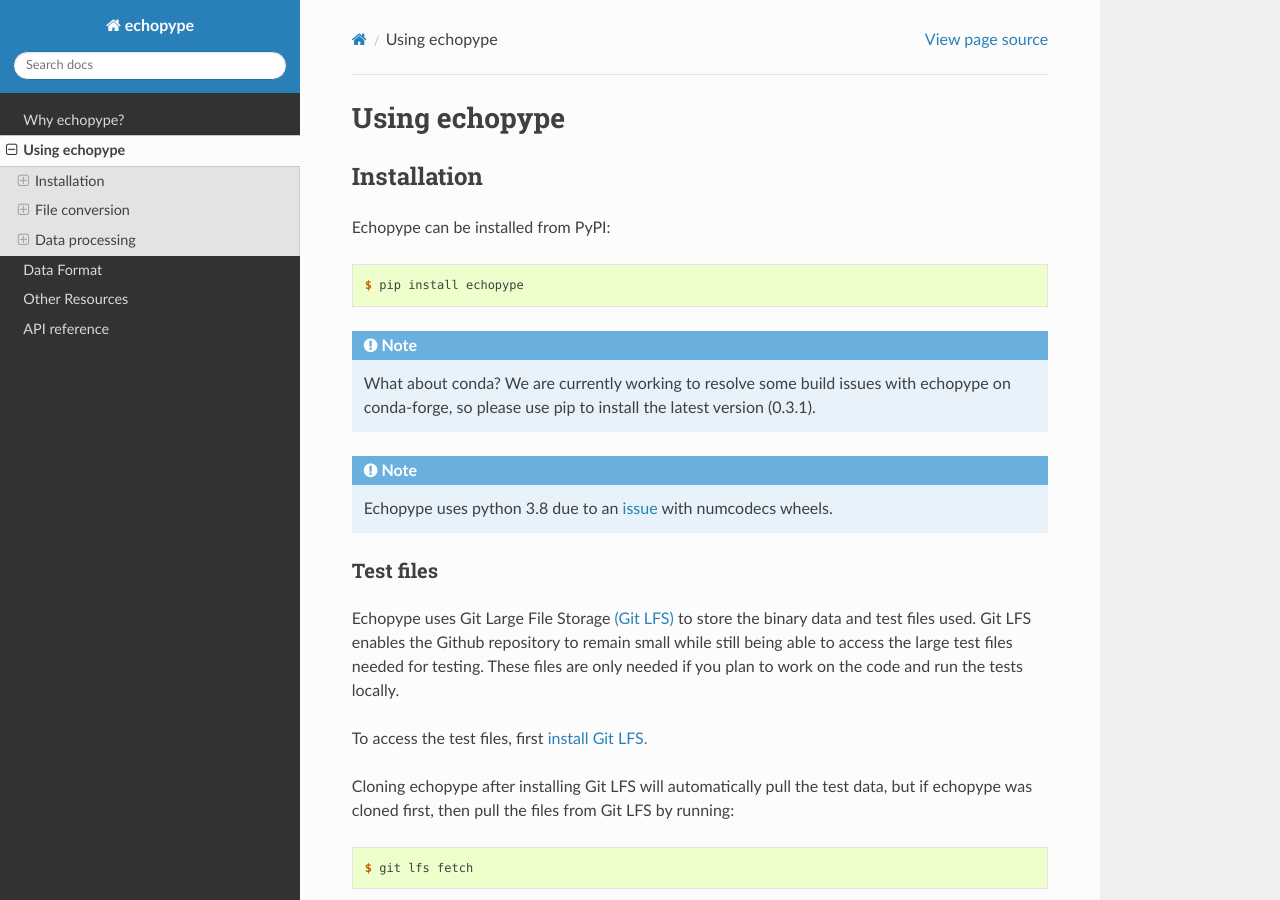
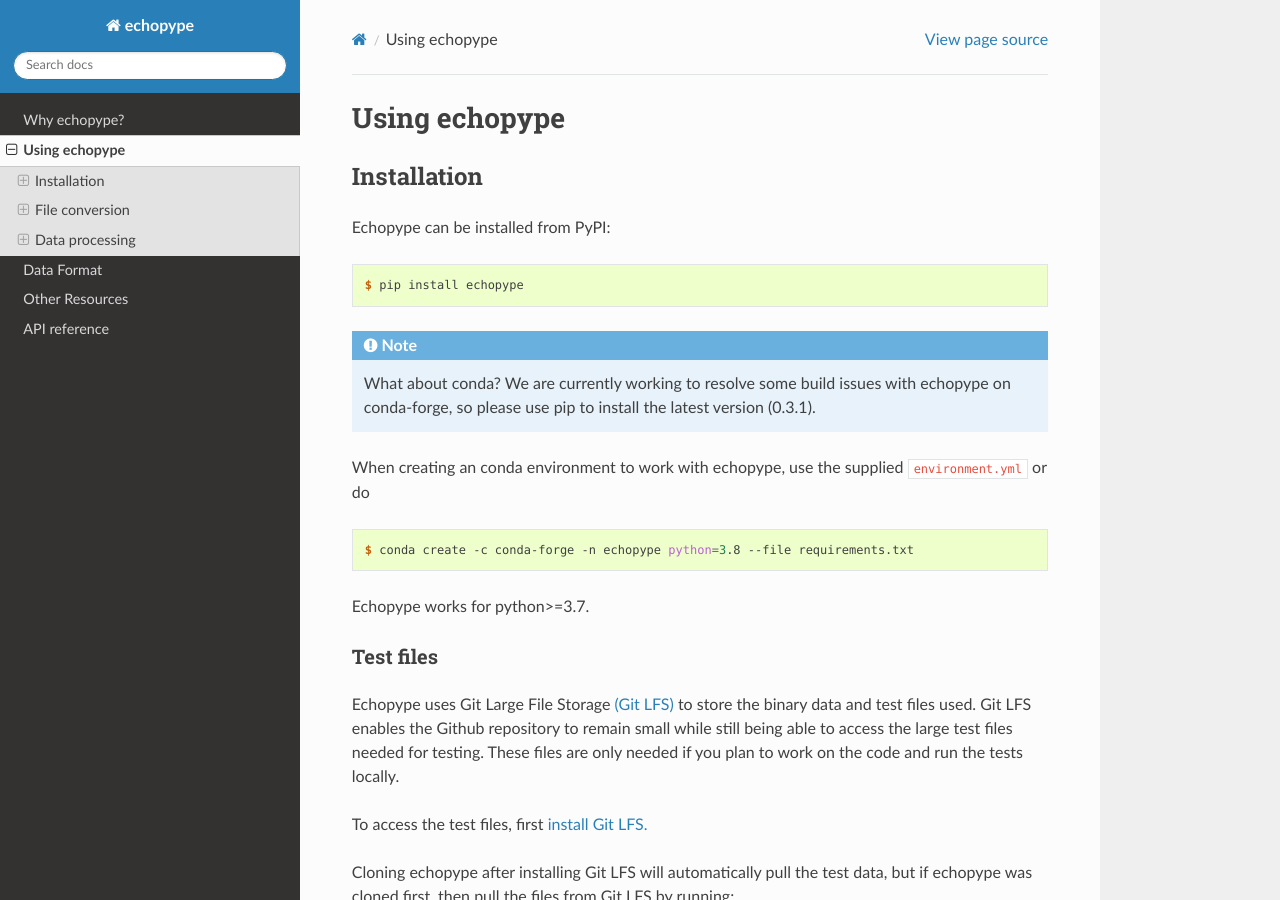
Before and after one commit to OSOceanAcoustics/echopype, a Sphinx documentation site: the page built from docs/source/usage.rst, in a window 1280 px wide and 900 px high. Built offline with Sphinx 7.4.7 and the Read the Docs theme 2.0.0, drawn with Linux system fonts in a browser that asks for light colours.

Commit message:
update travis and tox to check both py37 and py38 since numcodec wheel problem in #83 is resolved

```diff
--- a/docs/source/usage.rst
+++ b/docs/source/usage.rst
@@ -25,17 +25,15 @@
       $ conda install -c conda-forge echopype
 
 
-   When creating an conda environment to work with echopype,
-   use the supplied ``environment.yml`` or do
+When creating an conda environment to work with echopype,
+use the supplied ``environment.yml`` or do
 
-   .. code-block:: console
+.. code-block:: console
 
-      $ conda create -c conda-forge -n echopype python=3.8 --file requirements.txt
+   $ conda create -c conda-forge -n echopype python=3.8 --file requirements.txt
 
+Echopype works for python>=3.7.
 
-.. note::  Echopype uses python 3.8 due to an
-   `issue <https://github.com/OSOceanAcoustics/echopype/issues/83>`_
-   with numcodecs wheels.
 
 
 Test files
```
Also changed, not shown: .travis.yml, 1 other file.
